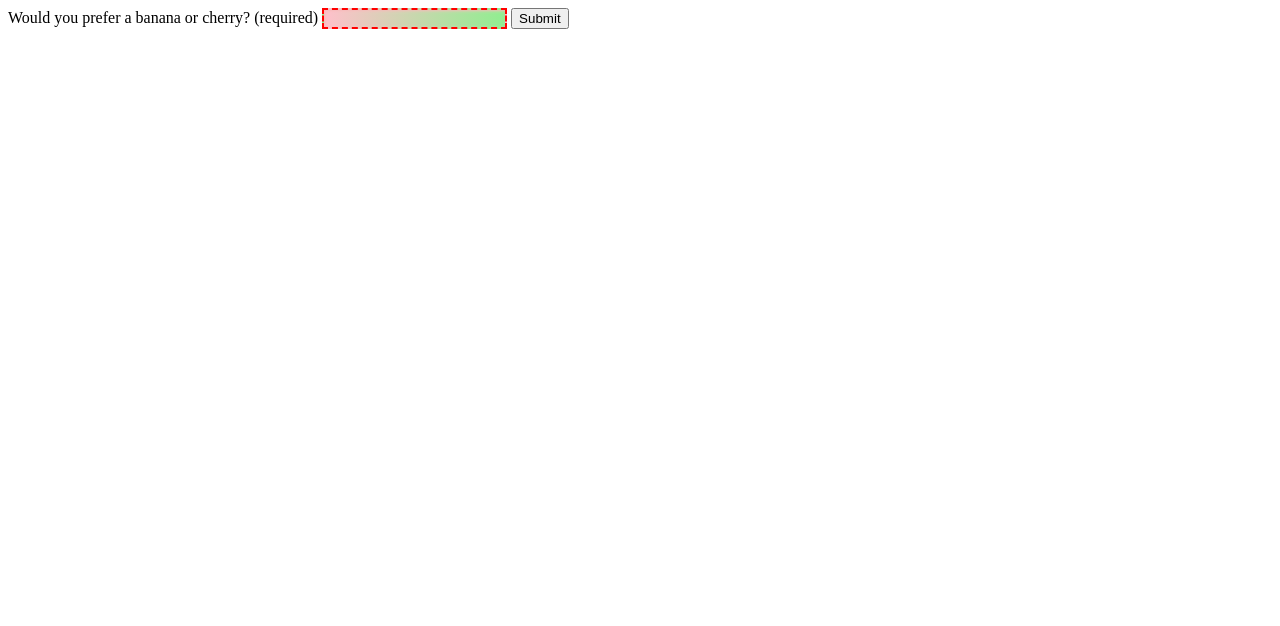
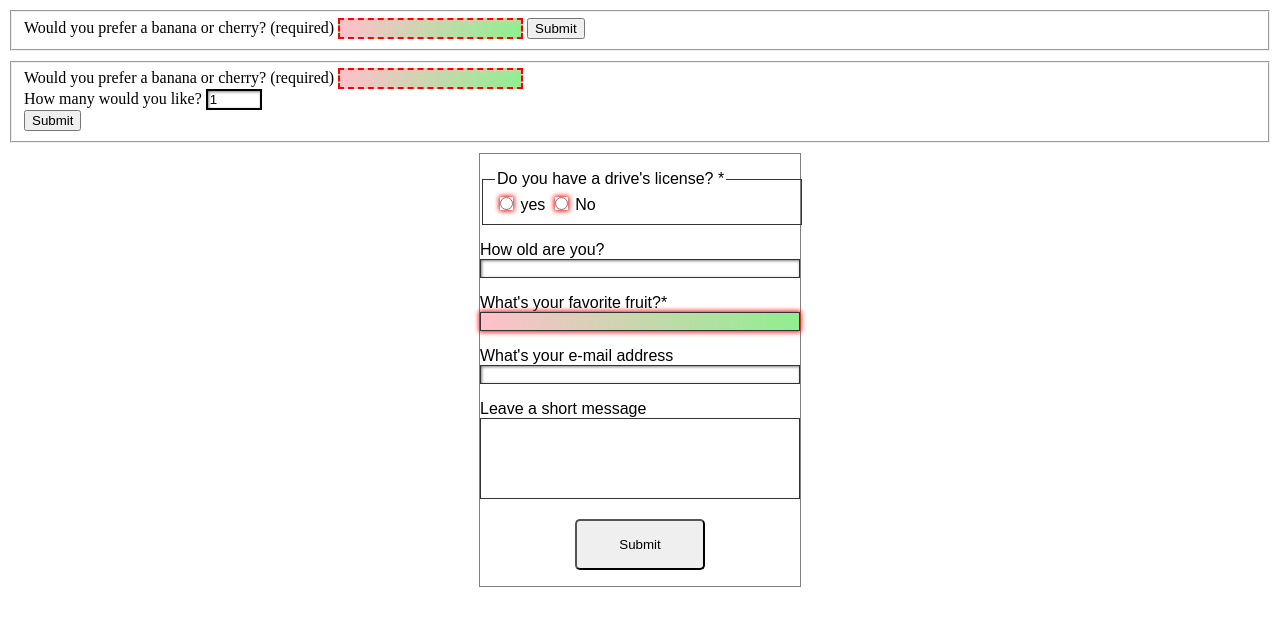
Before and after one commit to RhazzXIX/git_test, a plain HTML site: page intermediate-HTML-CSS/form-validations/mdn-validation/index.html in a window 1280 px wide. Drawn offline with Linux system fonts and the light colour scheme.

Commit message:
Finish Mdn validation guide upto full example

```diff
--- a/intermediate-HTML-CSS/form-validations/mdn-validation/index.html
+++ b/intermediate-HTML-CSS/form-validations/mdn-validation/index.html
@@ -7,10 +7,64 @@
         <script src="java.js" defer></script>
     </head>
     <body>
-        <form action="" method="get">
-            <label for="choose">Would you prefer a banana or cherry? (required)</label>
-            <input id="choose" name="i-like" required pattern="[Bb][Aa][Nn][Aa][Nn][Aa]|[Cc][Hh][Ee][Rr]*[Yy]" title="Please enter banana or cherry"/>
-            <button>Submit</button>
+        <form action="" method="get" class="pattern">
+            <fieldset>
+                <label for="choose">Would you prefer a banana or cherry? (required)</label>
+                <input id="choose" name="i-like" required pattern="[Bb][Aa][Nn][Aa][Nn][Aa]|[Cc][Hh][Ee][Rr]*[Yy]" title="Please enter banana or cherry"/>
+                <button>Submit</button>
+            </fieldset>
         </form>
+        <form action="" method="get" class="length">
+            <fieldset>
+                <div>
+                    <label for="choose">Would you prefer a banana or cherry? (required)</label>
+                    <input id="choose" name="i-like" required minlength="6" maxlength="6" title="Please enter banana or cherry"/>
+                </div>
+                <div>
+                    <label for="number">How many would you like?</label>
+                    <input type="number" name="amount" id="number" value="1" min="1" max="10" />
+                </div>
+                <button>Submit</button>
+
+            </fieldset>
+        </form>
+
+        <form action="" method="get" class="full">
+
+            <p>
+                <fieldset>
+                    <legend>Do you have a drive's license? <span aria-label="required">*</span></legend>
+                    <input type="radio" name="driver" required id="r1" value="yes" />
+                    <label for="r1">yes</label>
+                    <input type="radio" name="driver" id="r2" required value="no" />
+                    <label for="r2">No</label>
+                </fieldset>
+            </p>
+            <p>
+                <label for="n1">How old are you?</label>
+                <input type="number" name="age" id="n1" min="12" max="120" step="1" pattern="\d+" />
+            </p>
+            <p>
+                <label for="t1">What's your favorite fruit?<span aria-label="required">*</span></label>
+                <input type="text" name="fruit" id="t1" list="l1" required pattern="[Bb]anana|[Cc]herry|[Aa]pple|[Ss]trawberry|[Ll]emon|[Oo]range" />
+                <datalist id="l1">
+                    <option>Banana</option>
+                    <option>Cherry</option>
+                    <option>Apple</option>
+                    <option>Strawberry</option>
+                    <option>Lemon</option>
+                    <option>Orange</option>
+                </datalist>
+            </p>
+            <p>
+                <label for="t2">What's your e-mail address</label>
+                <input type="email" name="email" id="t2">
+            </p>
+            <p>
+                <label for="t3">Leave a short message</label>
+                <textarea name="msg" id="t3" maxlength="140" rows="5"></textarea>
+            </p>
+            <p><button>Submit</button></p>
+        </form>
+
     </body>
-</html>
--- a/intermediate-HTML-CSS/form-validations/mdn-validation/style.css
+++ b/intermediate-HTML-CSS/form-validations/mdn-validation/style.css
@@ -11,3 +11,47 @@ input:valid {
 input:invalid:required {
     background-image: linear-gradient(to right, pink, lightgreen);
 }
+
+form {
+    margin: 10px auto;
+}
+
+form.full{
+    font: 1em sans-serif;
+    max-width: 320px;
+    border: 1px solid gray;
+}
+form.full p > label{
+    display: block;
+}
+
+form.full input[type='text'],
+form.full input[type='email'],
+form.full input[type='number'],
+form.full textarea,
+form.full fieldset {
+    width: 100%;
+    border: 1px solid #333;
+    box-sizing: border-box;
+}
+
+form.full textarea {
+    resize: none;
+}
+form.full input:invalid {
+    box-shadow: 0 0 5px 1px red;
+}
+
+form.full input:focus:invalid {
+    box-shadow: none;
+}
+
+form.full button {
+    padding: 16px 42px;
+    border-radius: 5px;
+    margin: auto;
+}
+form.full p button {
+    display: block;
+    margin: 0px auto;
+}
```
